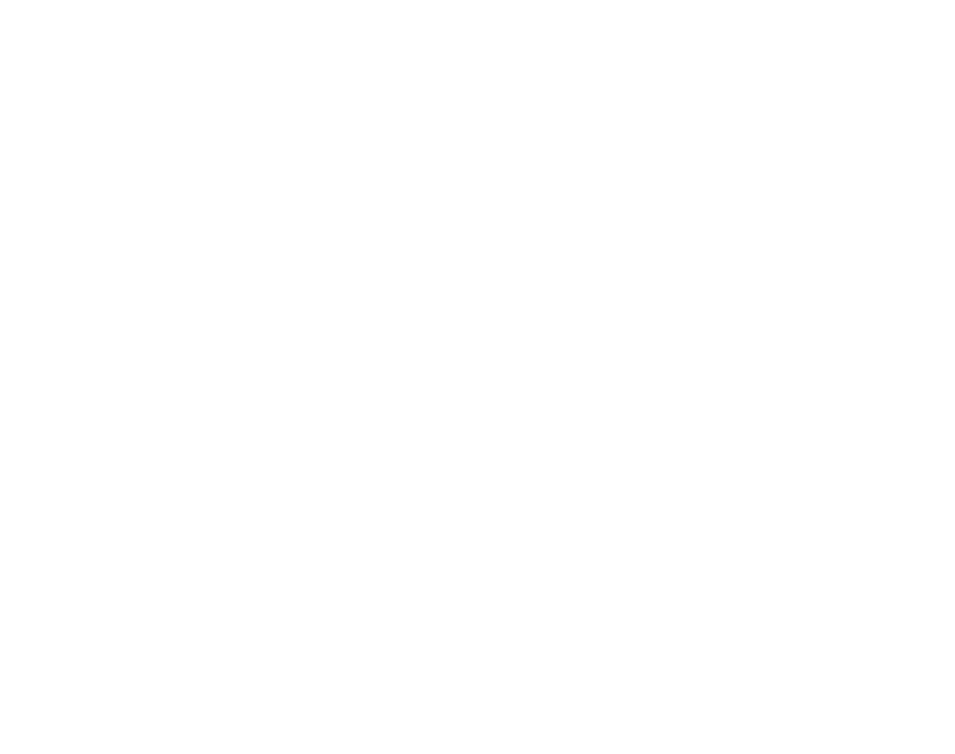
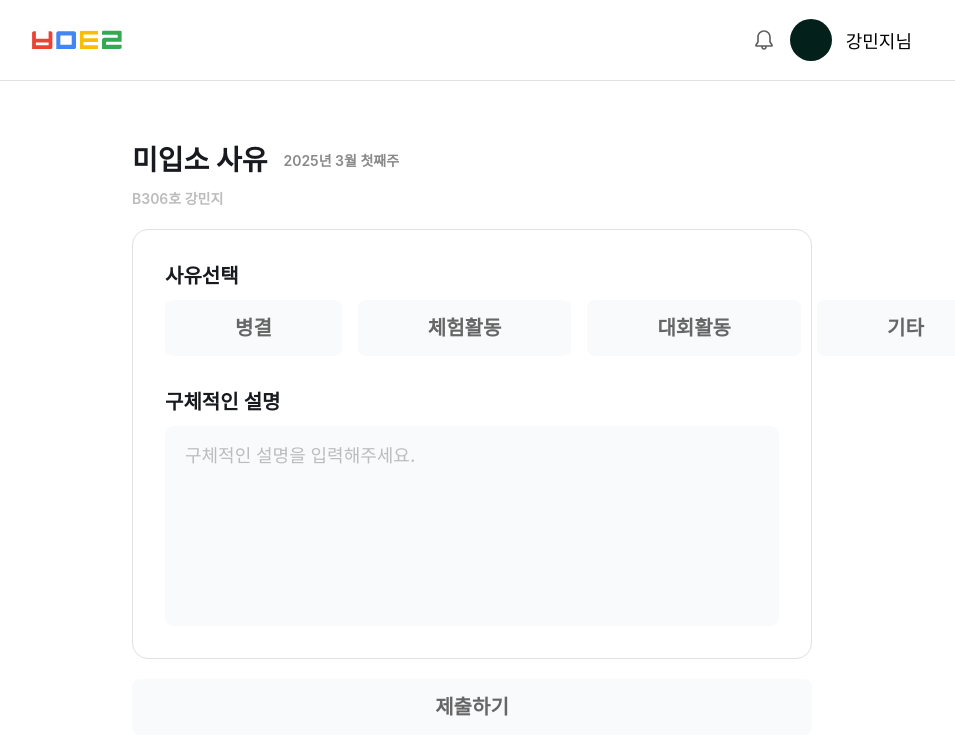
Before and after one commit to BUMITORI/BUMITORI_WEB, a React (Vite) app in the folder client/: page /NotAdmit in a window 1280 px wide. Before the commit this address had no page. Shown: the top 754 px of the page, without its empty margins (168-1123 px from the left). Built offline with nearby package versions, Linux system fonts and the light colour scheme.

Commit message:
feat: 미입사 사유 작성 페이지

```diff
--- a/client/src/App.tsx
+++ b/client/src/App.tsx
@@ -3,6 +3,7 @@
 import "./index.css";
 import Main from "./pages/Main";
 import AlarmBox from "./shared/components/AlarmBox";
+import NotAdmit from "./pages/Not-admit";
 
 function App() {
   return (
@@ -10,6 +11,7 @@
       <Routes>
         <Route path="/" element={<Main />} />
         <Route path="/auth/login" element={<Login />} />
+        <Route path="/NotAdmit" element={<NotAdmit />} />
         <Route
           path="/glgl"
           element={
--- a/client/src/pages/Main/index.tsx
+++ b/client/src/pages/Main/index.tsx
@@ -1,4 +1,5 @@
 import * as S from "./style";
+import { useNavigate } from "react-router-dom";
 import Header from "../../shared/components/Header";
 import WholeBtn from "../../shared/components/WholeBtn";
 import Status from "../../shared/components/Status";
@@ -8,6 +9,8 @@
 const Main = () => {
   const [selectedFloor, setSelectedFloor] = useState("전체");
   const [selectedCategory, setSelectedCategory] = useState("전체");
+
+  const navigate = useNavigate();
 
   const StudentDetail = [
     {
@@ -121,7 +124,9 @@
               {floor}
             </S.FloorBtn>
           ))}
-          <S.NoJoinBtn>미입소 등록</S.NoJoinBtn>
+          <S.NoJoinBtn onClick={() => navigate("/NotAdmit")}>
+            미입소 등록
+          </S.NoJoinBtn>
         </S.LeftContainer>
       </S.MainContainer>
     </S.Layout>
--- /dev/null
+++ b/client/src/pages/Not-admit/index.tsx
@@ -0,0 +1,90 @@
+import { useState } from "react";
+import * as S from "./style";
+import Header from "../../shared/components/Header";
+import SubmitModal from "../../shared/components/Modal";
+
+const NotAdmit = () => {
+  const [isModalOpen, setIsModalOpen] = useState<boolean>(false);
+  const [selectedButton, setSelectedButton] = useState<string>("");
+  const [reasonText, setReasonText] = useState<string>("");
+
+  const handleButtonClick = (buttonName: string) => {
+    setSelectedButton(buttonName);
+  };
+
+  const handleTextChange = (e: React.ChangeEvent<HTMLTextAreaElement>) => {
+    setReasonText(e.target.value);
+  };
+
+  const handleSubmit = () => {
+    setIsModalOpen(true);
+  };
+
+  const isSubmitDisabled = !(selectedButton && reasonText.trim() !== "");
+
+  return (
+    <>
+      <Header />
+      <S.NotAdmitLayout>
+        <S.NotAdmitContainer>
+          <S.TitleBox>
+            <S.Title>미입소 사유</S.Title>
+            <S.Date>2025년 3월 첫째주</S.Date>
+          </S.TitleBox>
+          <S.SubTitle>B306호 강민지</S.SubTitle>
+          <S.FormContainer>
+            <S.ReasonChoice>
+              <S.ReasonText>사유선택</S.ReasonText>
+              <S.ButtonBox>
+                <S.Button
+                  isSelected={selectedButton === "병결"}
+                  onClick={() => handleButtonClick("병결")}
+                >
+                  병결
+                </S.Button>
+                <S.Button
+                  isSelected={selectedButton === "체험활동"}
+                  onClick={() => handleButtonClick("체험활동")}
+                >
+                  체험활동
+                </S.Button>
+                <S.Button
+                  isSelected={selectedButton === "대회활동"}
+                  onClick={() => handleButtonClick("대회활동")}
+                >
+                  대회활동
+                </S.Button>
+                <S.Button
+                  isSelected={selectedButton === "기타"}
+                  onClick={() => handleButtonClick("기타")}
+                >
+                  기타
+                </S.Button>
+              </S.ButtonBox>
+            </S.ReasonChoice>
+            <S.ReasonExplain>
+              <S.ReasonText>구체적인 설명</S.ReasonText>
+              <S.ReasonTextArea
+                value={reasonText}
+                onChange={handleTextChange}
+                placeholder="구체적인 설명을 입력해주세요."
+              />
+            </S.ReasonExplain>
+          </S.FormContainer>
+          <S.SubmitButton disabled={isSubmitDisabled} onClick={handleSubmit}>
+            제출하기
+          </S.SubmitButton>
+        </S.NotAdmitContainer>
+      </S.NotAdmitLayout>
+      {isModalOpen && (
+        <SubmitModal
+          onClose={() => setIsModalOpen(false)}
+          onSubmit={() => setIsModalOpen(false)}
+        />
+      )}
+      {/* 모달 닫기 */}
+    </>
+  );
+};
+
+export default NotAdmit;
--- /dev/null
+++ b/client/src/pages/Not-admit/style.ts
@@ -0,0 +1,114 @@
+import styled from "styled-components";
+import { Pretendard } from "../../shared/style/font";
+import theme from "../../shared/style/theme";
+
+export const NotAdmitLayout = styled.div`
+  display: flex;
+  flex-direction: column;
+`;
+
+export const NotAdmitContainer = styled.div`
+  display: flex;
+  flex-direction: column;
+  padding: 60px 300px;
+`;
+
+export const TitleBox = styled.div`
+  display: flex;
+  align-items: center;
+  gap: 16px;
+`;
+
+export const Title = styled.p`
+  ${Pretendard.Title1}
+  color: ${theme.black};
+`;
+
+export const Date = styled.p`
+  ${Pretendard.Body3}
+  color: ${theme.gray300};
+  font-weight: 600;
+`;
+
+export const SubTitle = styled.p`
+  ${Pretendard.Body3}
+  color: ${theme.gray200};
+  padding-top: 8px;
+  font-weight: 600;
+`;
+
+export const FormContainer = styled.div`
+  border-radius: 16px;
+  border: 1px solid ${theme.gray100};
+  padding: 32px;
+  margin: 20px 0;
+`;
+
+export const ReasonChoice = styled.div`
+  display: flex;
+  flex-direction: column;
+  margin-bottom: 32px;
+`;
+
+export const ReasonText = styled.p`
+  ${Pretendard.Headline}
+  color: ${theme.black};
+  font-weight: 600;
+  margin-bottom: 10px;
+`;
+
+export const ButtonBox = styled.div`
+  display: flex;
+  gap: 16px;
+`;
+
+export const Button = styled.button<{ isSelected: boolean }>`
+  ${Pretendard.Headline}
+  color: ${({ isSelected }) => (isSelected ? theme.white : theme.gray400)};
+  background-color: ${({ isSelected }) =>
+    isSelected ? theme.blue : theme.gray50};
+  font-weight: 600;
+  border-radius: 8px;
+  padding: 14px 70px;
+  white-space: nowrap;
+  border: none;
+  width: 100%;
+  text-align: center;
+`;
+
+export const ReasonExplain = styled.div`
+  display: flex;
+  flex-direction: column;
+`;
+
+export const ReasonTextArea = styled.textarea`
+  height: 200px;
+  width: 100%;
+  padding: 16px 20px;
+  border-radius: 8px;
+  background-color: ${theme.gray50};
+  border: none;
+
+  ${Pretendard.Body1}
+  color: ${theme.black};
+  font-weight: 500;
+  resize: none;
+  overflow-y: auto;
+
+  &::placeholder {
+    color: ${theme.gray200};
+  }
+`;
+
+export const SubmitButton = styled.button<{ disabled: boolean }>`
+  ${Pretendard.Headline}
+  color: ${({ disabled }) => (disabled ? theme.gray400 : theme.white)};
+  background-color: ${({ disabled }) => (disabled ? theme.gray50 : theme.blue)};
+  font-weight: 600;
+  border-radius: 8px;
+  padding: 14px 70px;
+  white-space: nowrap;
+  border: none;
+  width: 100%;
+  text-align: center;
+`;
--- /dev/null
+++ b/client/src/shared/components/Modal.tsx
@@ -0,0 +1,107 @@
+import styled from "styled-components";
+import theme from "../style/theme";
+import { Pretendard } from "../style/font";
+
+interface SubmitModalProps {
+  onClose: () => void;
+  onSubmit: () => void;
+}
+
+const SubmitModal = ({ onClose, onSubmit }: SubmitModalProps) => {
+  return (
+    <ModalContainer>
+      <ModalContent>
+        <ModalTitle>미입소 사유를 제출할까요?</ModalTitle>
+        <SubTitle>제출 후 취소 및 수정이 불가합니다.</SubTitle>
+        <SubText>
+          ※ 사감 선생님께서 보시는 내용으로, 폭언 및 욕설 등 비속어 사용시
+          <br /> 벌점 혹은 더 중대한 처벌이 내려질 수 있습니다.
+        </SubText>
+      </ModalContent>
+
+      <ModalButtonWrapper>
+        <ModalButtonContainer>
+          <ModalButton onClick={onClose} cancel>
+            취소
+          </ModalButton>
+          <ModalButton onClick={onSubmit}>제출하기</ModalButton>
+        </ModalButtonContainer>
+      </ModalButtonWrapper>
+    </ModalContainer>
+  );
+};
+
+export default SubmitModal;
+
+const ModalContainer = styled.div`
+  position: fixed;
+  top: 0;
+  left: 0;
+  right: 0;
+  bottom: 0;
+  display: flex;
+  flex-direction: column;
+  justify-content: center;
+  align-items: center;
+  background: rgba(0, 0, 0, 0.5);
+  z-index: 9999;
+`;
+
+const ModalContent = styled.div`
+  background-color: ${theme.white};
+  border-radius: 16px 16px 0 0;
+  padding: 32px;
+  text-align: center;
+  width: 450px;
+  max-width: 100%;
+  box-shadow: 0px 6px 20px rgba(0, 0, 0, 0.15);
+`;
+
+const ModalButtonWrapper = styled.div`
+  width: 450px;
+  max-width: 100%;
+`;
+
+const ModalButtonContainer = styled.div`
+  display: flex;
+  width: 100%;
+`;
+
+const ModalButton = styled.button<{ cancel?: boolean }>`
+  ${Pretendard.Bnt2}
+  color: ${(props) => (props.cancel ? theme.gray500 : theme.white)};
+  background-color: ${(props) => (props.cancel ? theme.gray100 : theme.blue)};
+  font-weight: 600;
+  padding: 20px 0;
+  border: none;
+  cursor: pointer;
+  width: 50%;
+  transition: background-color 0.3s;
+
+  &:first-child {
+    border-bottom-left-radius: 16px;
+  }
+
+  &:last-child {
+    border-bottom-right-radius: 16px;
+  }
+`;
+
+const ModalTitle = styled.p`
+  ${Pretendard.Title2}
+  color: ${theme.black};
+  margin-bottom: 8px;
+  font-weight: 700;
+`;
+
+const SubTitle = styled.p`
+  ${Pretendard.Body2}
+  color: ${theme.gray400};
+  margin-bottom: 8px;
+  font-weight: 600;
+`;
+
+const SubText = styled.p`
+  ${Pretendard.caption}
+  color: ${theme.gray300};
+`;
```
